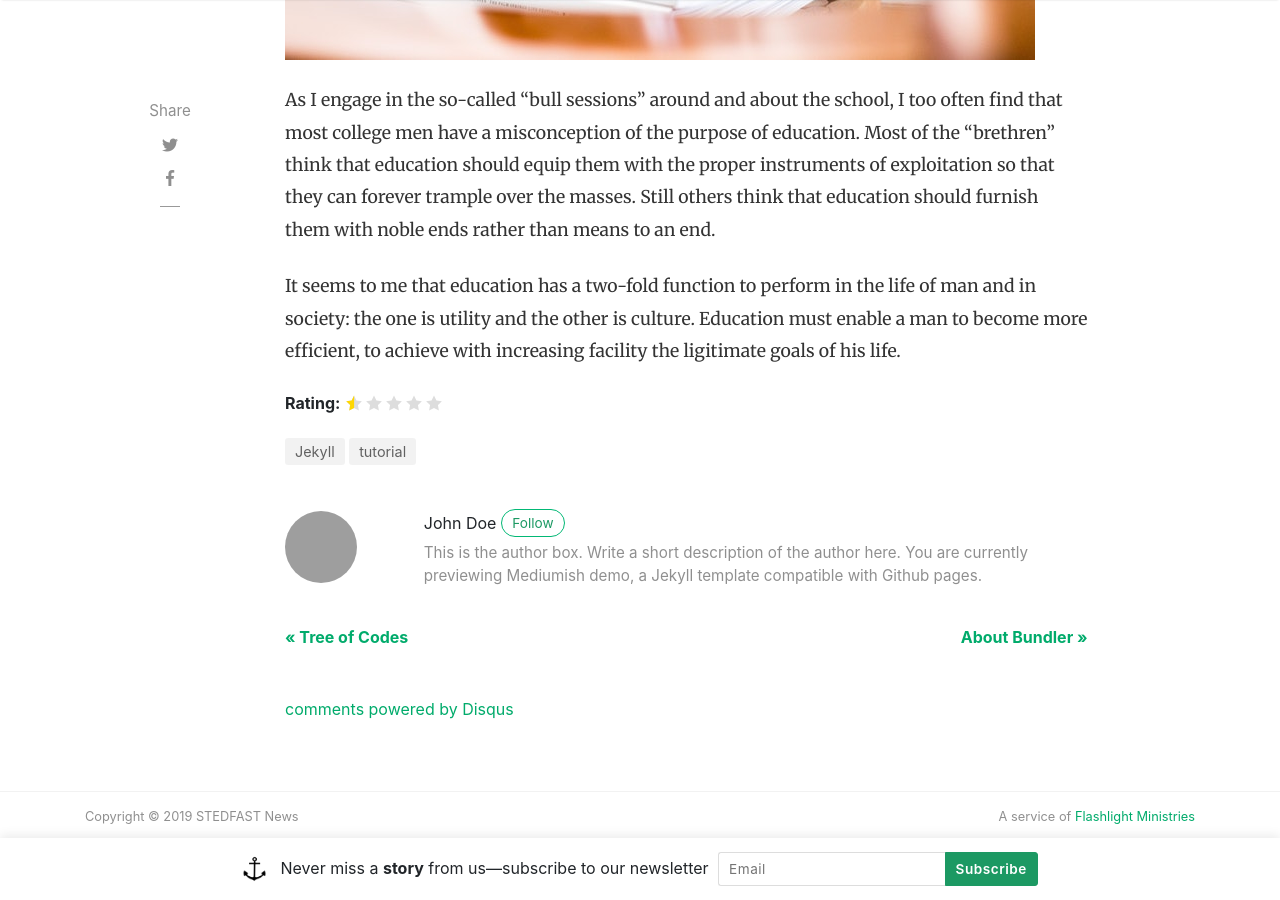
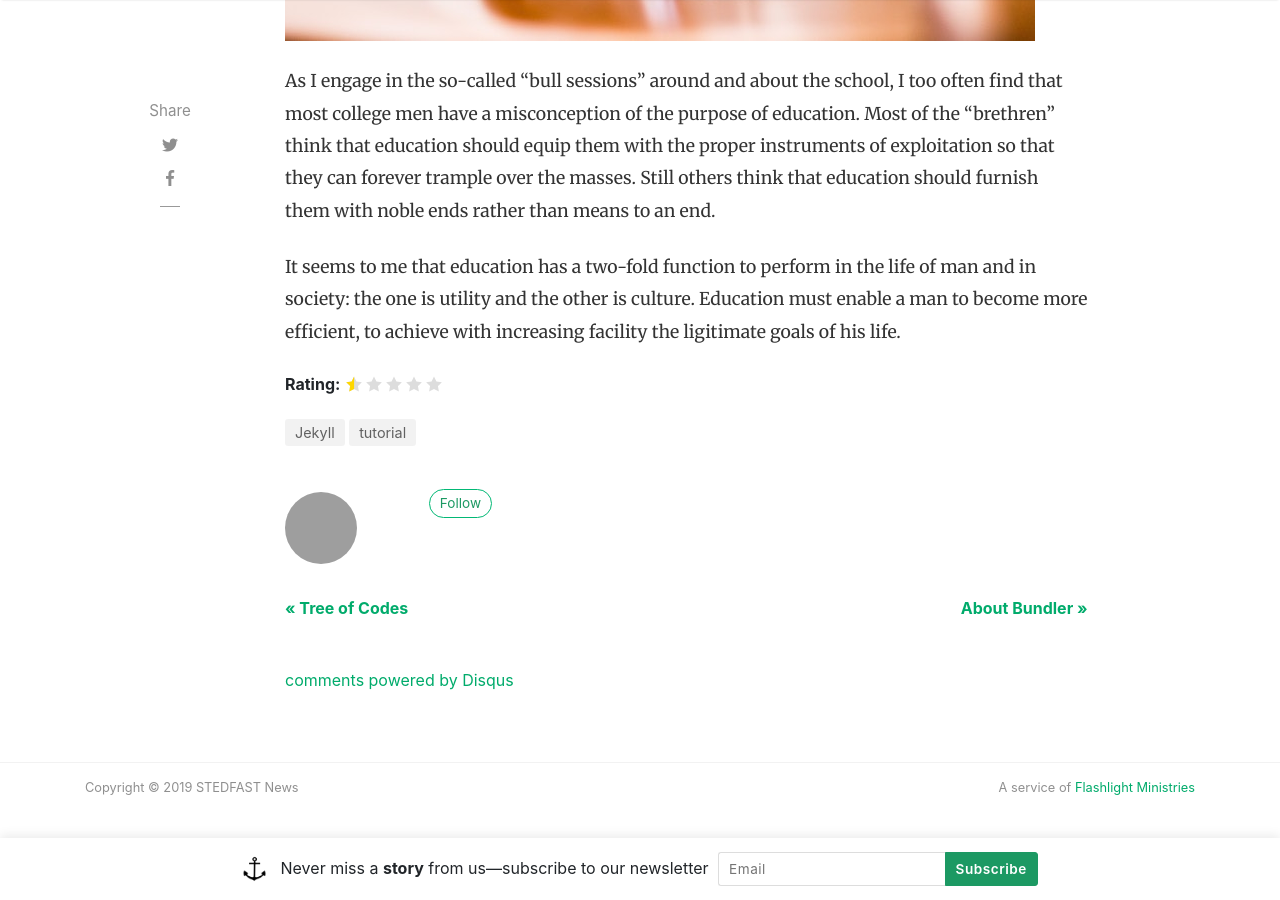
Before and after one commit to flashlightministries/stedfastnews, a Jekyll site: the page built from _posts/2018-01-12-we-all-wait-for-summer.md, in a window 1280 px wide and 900 px high, scrolled down 671 px. Built offline with Jekyll 4.4.1, drawn with Linux system fonts in a browser that asks for light colours; nearby versions of some CDN libraries; comment, search, counter and statistics services are not loaded; grey boxes are pictures that could not be loaded.

Commit message:
Update _config.yml

```diff
--- a/_config.yml
+++ b/_config.yml
@@ -13,23 +13,14 @@ permalink: /:title/
 
 # Authors
 authors:
-  sal:
+  tc:
     name: TC
     display_name: TC Howitt
     avatar: 'assets/images/avatar.png'
-    gravatar: e56154546cf4be74e393c62d1ae9f9d4
-    email: wowthemesnet@gmail.com
-    web: https://www.wowthemes.net
-    twitter: https://twitter.com/wowthemesnet
-    description: "This is the author box. Write a short description of the author here. You are currently previewing Mediumish demo, a Jekyll template compatible with Github pages."
-  john:
-    name: John
-    display_name: John Doe
-    gravatar: b1cc14991db7a456fcd761680bbc8f81
-    email: wowthemesnet@gmail.com
-    web: https://www.wowthemes.net
-    twitter: https://twitter.com/wowthemesnet
-    description: "This is the author box. Write a short description of the author here. You are currently previewing Mediumish demo, a Jekyll template compatible with Github pages."
+    email: tc@flmin.org
+    web: https://flmin.org
+    twitter: https://twitter.com/WatchmanTC
+    description: "TC is a Christian, a husband, a father and a writer."
 
 # Plugins
 plugins:
```
